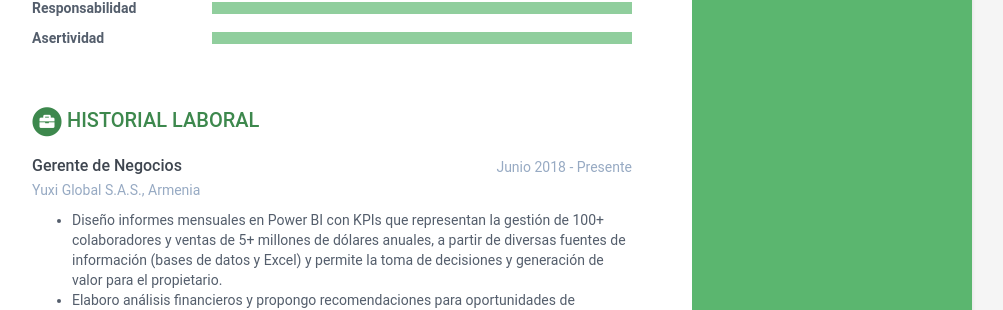
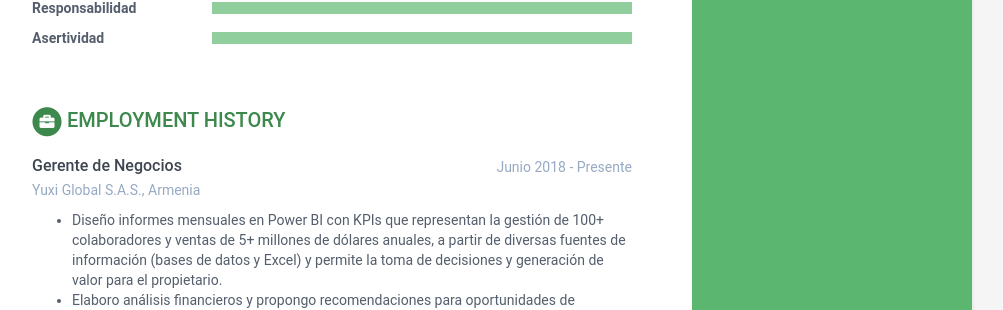
Before and after one commit to jbeta58/resume-en, a Jekyll site: the page built from index.html, in a window 1280 px wide and 900 px high, scrolled down 1663 px. Shown: the part 152-462 px from the top of the window, without its empty margins (168-1171 px from the left). Built offline with Jekyll 4.4.1, drawn with Linux system fonts in a browser that asks for light colours.

Commit message:
Update experiences.html

```diff
--- a/_includes/experiences.html
+++ b/_includes/experiences.html
@@ -6,7 +6,7 @@
       <i class="fas fa-circle fa-stack-2x"></i>
       <i class="fas fa-briefcase fa-stack-1x fa-inverse"></i>
     </span>
-    Historial Laboral
+    Employment History
   </h2>
 
   {% for experience in experiences %}
```
